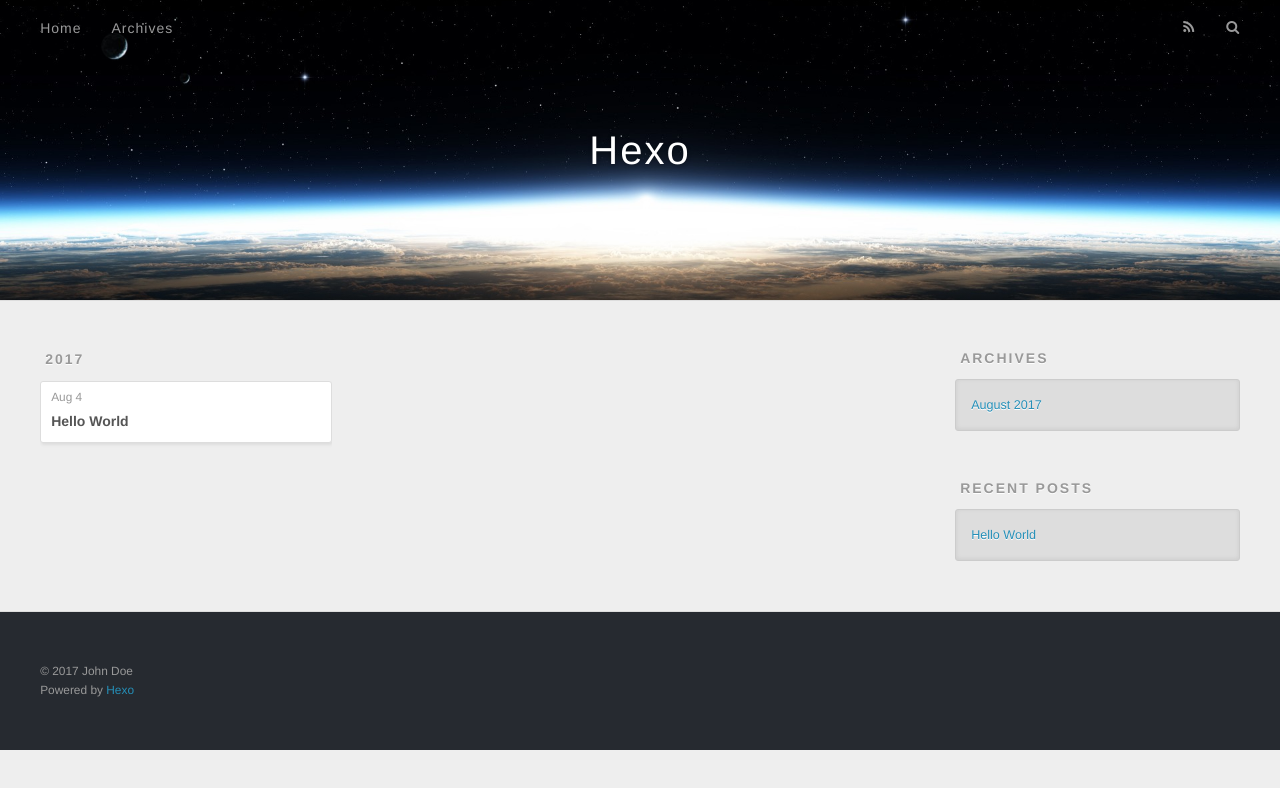
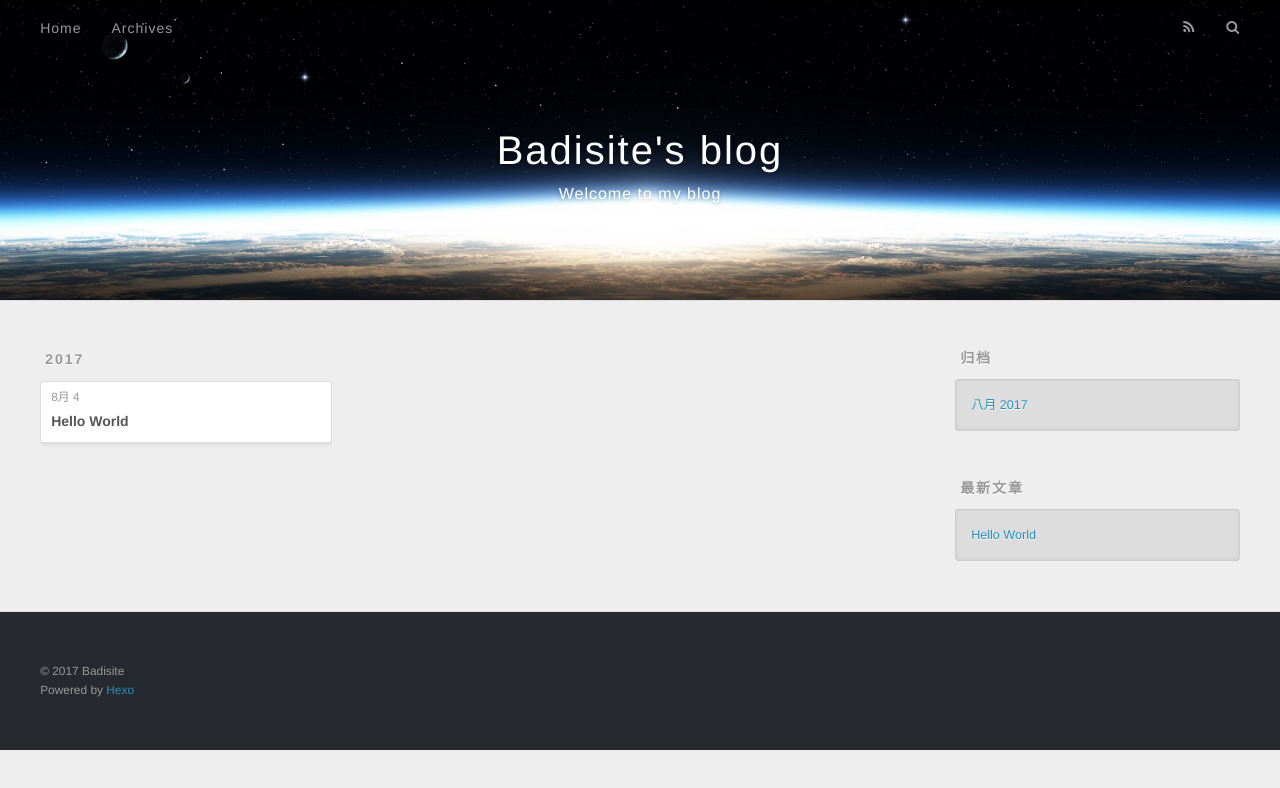
Before and after one commit to Badisite/Badisite.github.io, a plain HTML site: page archives/index.html in a window 1280 px wide. Drawn offline with nearby package versions, Linux system fonts and the light colour scheme.

Commit message:
Site updated: 2017-08-04 13:55:15

```diff
--- a/archives/index.html
+++ b/archives/index.html
@@ -3,16 +3,20 @@
 <head>
   <meta charset="utf-8">
 
-  <title>Archives | Hexo</title>
+  <title>归档 | Badisite&#39;s blog</title>
   <meta name="viewport" content="width=device-width, initial-scale=1, maximum-scale=1">
-  <meta property="og:type" content="website">
-<meta property="og:title" content="Hexo">
+  <meta name="description" content="Badisite">
+<meta property="og:type" content="website">
+<meta property="og:title" content="Badisite&#39;s blog">
 <meta property="og:url" content="http://yoursite.com/archives/index.html">
-<meta property="og:site_name" content="Hexo">
+<meta property="og:site_name" content="Badisite&#39;s blog">
+<meta property="og:description" content="Badisite">
+<meta property="og:locale" content="zh-CN">
 <meta name="twitter:card" content="summary">
-<meta name="twitter:title" content="Hexo">
+<meta name="twitter:title" content="Badisite&#39;s blog">
+<meta name="twitter:description" content="Badisite">
 
-    <link rel="alternate" href="/atom.xml" title="Hexo" type="application/atom+xml">
+    <link rel="alternate" href="/atom.xml" title="Badisite&#39;s blog" type="application/atom+xml">
 
 
     <link rel="icon" href="/favicon.png">
@@ -33,8 +37,12 @@
   <div id="header-outer" class="outer">
     <div id="header-title" class="inner">
       <h1 id="logo-wrap">
-        <a href="/" id="logo">Hexo</a>
+        <a href="/" id="logo">Badisite&#39;s blog</a>
       </h1>
+
+        <h2 id="subtitle-wrap">
+          <a href="/" id="subtitle">Welcome to my blog</a>
+        </h2>
 
     </div>
     <div id="header-inner" class="inner">
@@ -50,7 +58,7 @@
 
           <a id="nav-rss-link" class="nav-icon" href="/atom.xml" title="RSS Feed"></a>
 
-        <a id="nav-search-btn" class="nav-icon" title="Search"></a>
+        <a id="nav-search-btn" class="nav-icon" title="搜索"></a>
       </nav>
       <div id="search-form-wrap">
         <form action="//google.com/search" method="get" accept-charset="UTF-8" class="search-form"><input type="search" name="q" class="search-form-input" placeholder="Search"><button type="submit" class="search-form-submit">&#xF002;</button><input type="hidden" name="sitesearch" value="http://yoursite.com"></form>
@@ -76,7 +84,7 @@
   <div class="archive-article-inner">
     <header class="archive-article-header">
       <a href="/2017/08/04/hello-world/" class="archive-article-date">
-  <time datetime="2017-08-04T03:31:32.786Z" itemprop="datePublished">Aug 4</time>
+  <time datetime="2017-08-04T03:31:32.786Z" itemprop="datePublished">8月 4</time>
 </a>
 
 
@@ -107,9 +115,9 @@
 
 
   <div class="widget-wrap">
-    <h3 class="widget-title">Archives</h3>
+    <h3 class="widget-title">归档</h3>
     <div class="widget">
-      <ul class="archive-list"><li class="archive-list-item"><a class="archive-list-link" href="/archives/2017/08/">August 2017</a></li></ul>
+      <ul class="archive-list"><li class="archive-list-item"><a class="archive-list-link" href="/archives/2017/08/">八月 2017</a></li></ul>
     </div>
   </div>
 
@@ -117,7 +125,7 @@
 
 
   <div class="widget-wrap">
-    <h3 class="widget-title">Recent Posts</h3>
+    <h3 class="widget-title">最新文章</h3>
     <div class="widget">
       <ul>
 
@@ -137,7 +145,7 @@
 
   <div class="outer">
     <div id="footer-info" class="inner">
-      &copy; 2017 John Doe<br>
+      &copy; 2017 Badisite<br>
       Powered by <a href="http://hexo.io/" target="_blank">Hexo</a>
     </div>
   </div>
```
Also changed, not shown: 2017/08/04/hello-world/index.html (+15 -10 lines), archives/2017/08/index.html (+21 -13 lines), archives/2017/index.html (+21 -13 lines), index.html (+21 -13 lines).
